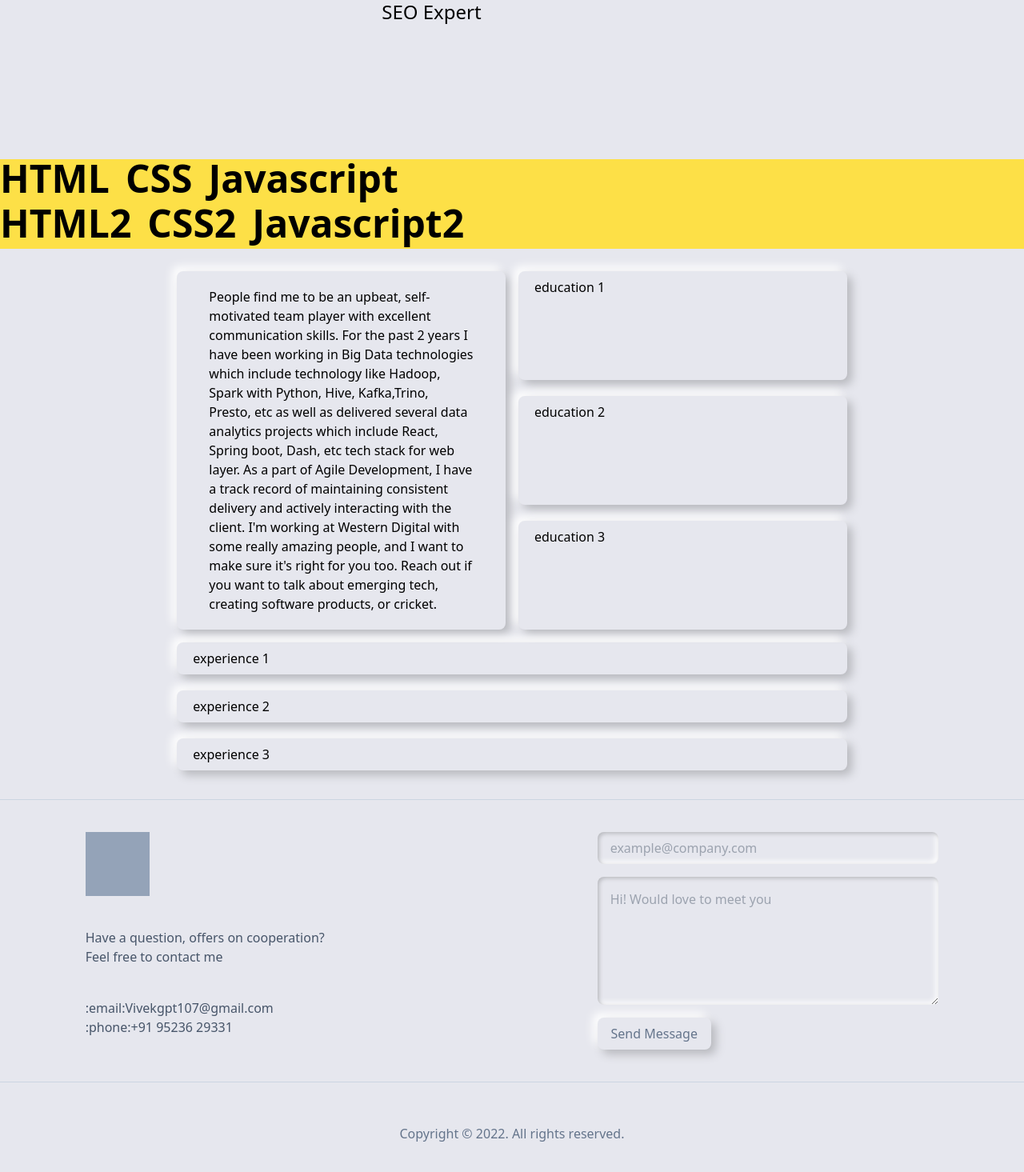
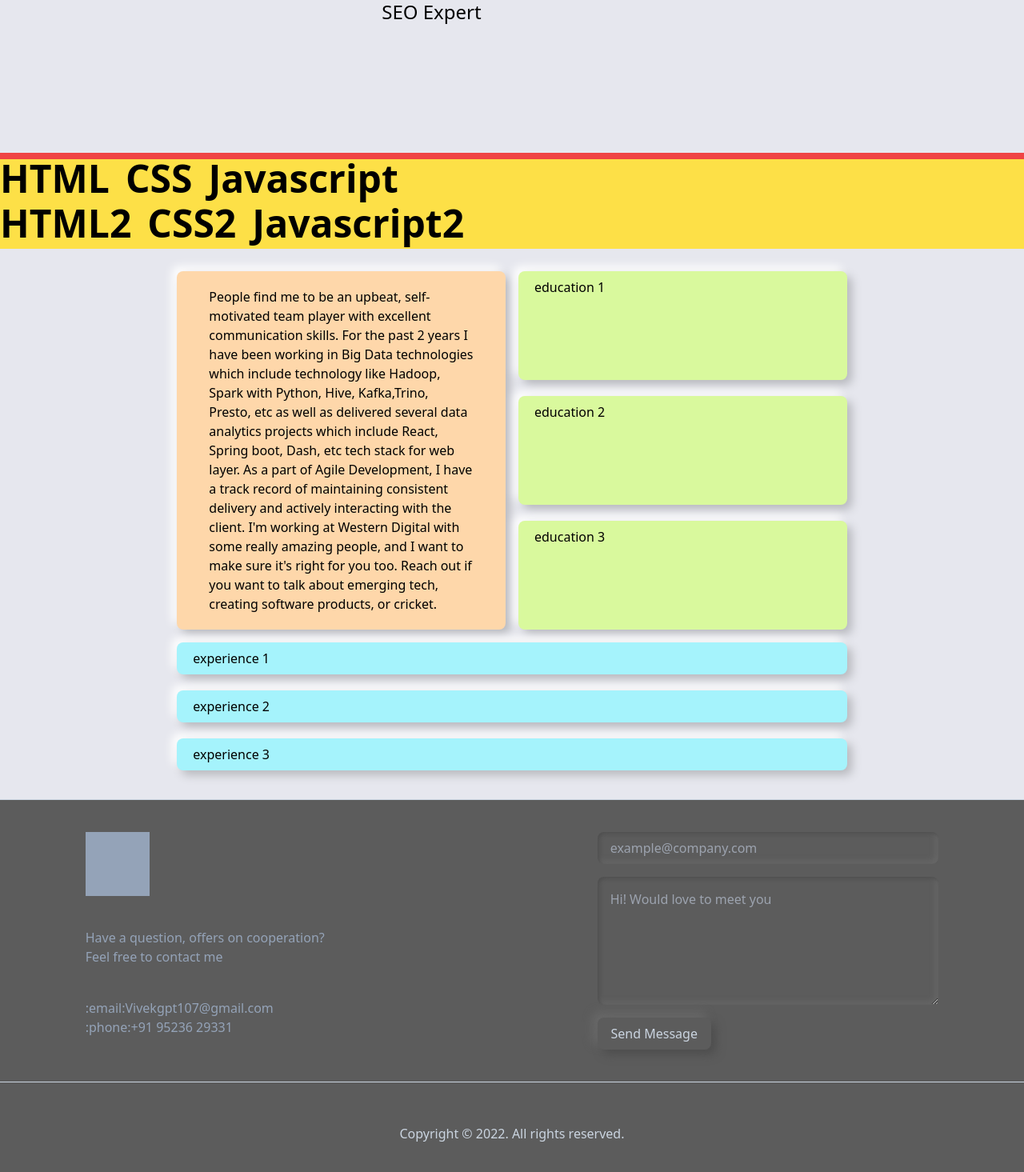
Before and after one commit to VivekGupta137/VivekGupta137.github.io, a React (Vite) app: page / in a window 1280 px wide. Shown: the part 601-2066 px from the top of the page at 80% size. Built offline with nearby package versions, Linux system fonts and the light colour scheme.

Commit message:
added scrolling

```diff
--- a/src/App.jsx
+++ b/src/App.jsx
@@ -1,5 +1,6 @@
 import { useState } from "react";
 import reactLogo from "./assets/react.svg";
+import ScrollIndicator from "./components/scroll-indicator";
 
 import Home from "./pages/home";
 
@@ -7,6 +8,7 @@ function App() {
     return (
         <div className="App">
             <Home />
+            <ScrollIndicator />
         </div>
     );
 }
--- a/src/comp-home/about-description.jsx
+++ b/src/comp-home/about-description.jsx
@@ -1,6 +1,6 @@
 const AboutDescription = () => {
     return (
-        <div className="px-10 py-5 rounded-lg shadow-soft">
+        <div className="px-10 py-5 rounded-lg shadow-soft bg-orange-200">
             People find me to be an upbeat, self-motivated team player with
             excellent communication skills. For the past 2 years I have been
             working in Big Data technologies which include technology like
--- a/src/comp-home/about-education.jsx
+++ b/src/comp-home/about-education.jsx
@@ -27,7 +27,7 @@ const AboutEducation = () => {
             {education.map((ed, idx) => (
                 <div
                     key={idx}
-                    className="basis-1/3 rounded-lg px-5 py-2 shadow-soft"
+                    className="basis-1/3 rounded-lg px-5 py-2 shadow-soft bg-lime-200"
                 >
                     {ed.title}
                 </div>
--- a/src/comp-home/about-experience.jsx
+++ b/src/comp-home/about-experience.jsx
@@ -7,7 +7,10 @@ const AboutExperience = () => {
     return (
         <div className="flex flex-col h-full gap-5 ">
             {experience.map((ex, idx) => (
-                <div key={idx} className="rounded-lg px-5 py-2 shadow-soft">
+                <div
+                    key={idx}
+                    className="rounded-lg px-5 py-2 shadow-soft bg-cyan-200 "
+                >
                     {ex.title}
                 </div>
             ))}
--- a/src/comp-home/about.jsx
+++ b/src/comp-home/about.jsx
@@ -4,7 +4,7 @@ import AboutExperience from "./about-experience";
 
 const About = () => {
     return (
-        <div className="min-h-screen">
+        <div className="min-h-screen ">
             <div className="flex flex-col h-28 bg-yellow-300">
                 <div id="line1" className="flex grow text-5xl font-bold gap-5">
                     <div>HTML</div>
--- a/src/comp-home/footer.jsx
+++ b/src/comp-home/footer.jsx
@@ -1,9 +1,9 @@
 const Footer = () => {
     return (
-        <div className="text-slate-500 border-t-[1px] border-slate-300">
+        <div className="text-slate-300 border-t-[1px] border-slate-300 bg-[var(--color-bg-dark)]">
             <div className="my-10  ">
                 <div className="container m-auto flex justify-center">
-                    <div className="basis-1/2 text-slate-600">
+                    <div className="basis-1/2 text-slate-400">
                         <div className="w-20 h-20 bg-slate-400"></div>
                         <div className="my-10">
                             <div>Have a question, offers on cooperation?</div>
@@ -15,20 +15,20 @@ const Footer = () => {
                     <div className="basis-1/3">
                         {/* <h4>Email</h4> */}
                         <input
-                            className="shadow-inset w-full h-10 p-4 outline-0 block bg-[var(--color-bg)] rounded-lg "
+                            className="shadow-inset-dark w-full h-10 p-4 outline-0 block bg-[var(--color-bg-dark)] rounded-lg "
                             type="email"
                             placeholder="example@company.com"
                             name=""
                             id=""
                         />
                         <textarea
-                            className="shadow-inset mt-4 w-full h-40 p-4 outline-0 block bg-[var(--color-bg)] rounded-lg "
+                            className="shadow-inset-dark mt-4 w-full h-40 p-4 outline-0 block bg-[var(--color-bg-dark)] rounded-lg "
                             type="email"
                             placeholder="Hi! Would love to meet you"
                             name=""
                             id=""
                         />
-                        <button className="shadow-soft mt-4 rounded-lg py-2 w-1/3">
+                        <button className="shadow-soft-dark bg-[var(--color-bg-dark)]  mt-4 rounded-lg py-2 w-1/3">
                             Send Message
                         </button>
                     </div>
--- /dev/null
+++ b/src/components/scroll-indicator.jsx
@@ -0,0 +1,19 @@
+import { motion, useScroll, useSpring } from "framer-motion";
+
+const ScrollIndicator = () => {
+    const { scrollYProgress, scrollY } = useScroll();
+    const scaleX = useSpring(scrollYProgress, {
+        stiffness: 100,
+        damping: 30,
+        restDelta: 0.001,
+    });
+
+    return (
+        <motion.div
+            className="fixed left-0 right-0 origin-left bottom-0 h-2 bg-red-500 w-full"
+            style={{ scaleX: scaleX }}
+        ></motion.div>
+    );
+};
+
+export default ScrollIndicator;
--- a/src/index.css
+++ b/src/index.css
@@ -4,11 +4,14 @@
 
 :root {
     --color-box-shadow: #b8b9be;
+    --color-box-shadow-dark1: #4e4e4e;
+    --color-box-shadow-dark2: #6a6a6a;
 }
 
 @layer base {
     :root {
         --color-bg: #e6e7ee;
+        --color-bg-dark: #5c5c5c;
 
         /* ... */
     }
@@ -20,6 +23,24 @@
 .shadow-inset {
     box-shadow: inset 2px 2px 5px var(--color-box-shadow),
         inset -3px -3px 7px #fff !important;
+}
+.shadow-soft-orange {
+    box-shadow: 6px 6px 12px #d8b791, -6px -6px 12px #fff7c4;
+}
+.shadow-soft-lime {
+    box-shadow: 6px 6px 12px #b8d485, -6px -6px 12px #faffb5;
+}
+.shadow-soft-cyan {
+    box-shadow: 6px 6px 12px #8ccfd6, -6px -6px 12px #beffff;
+}
+
+.shadow-soft-dark {
+    box-shadow: 6px 6px 12px var(--color-box-shadow-dark1),
+        -6px -6px 12px var(--color-box-shadow-dark2) !important;
+}
+.shadow-inset-dark {
+    box-shadow: inset 2px 2px 5px var(--color-box-shadow-dark1),
+        inset -3px -3px 7px var(--color-box-shadow-dark2) !important;
 }
 
 .hero-gradient {
```
